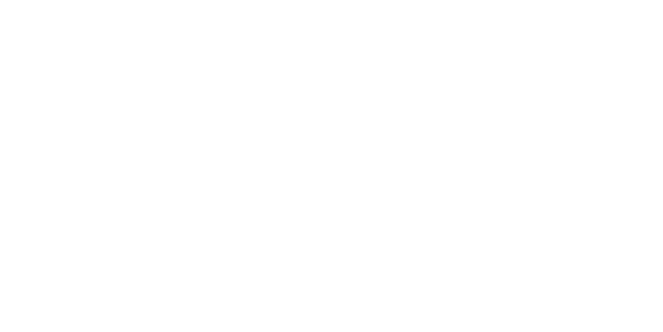
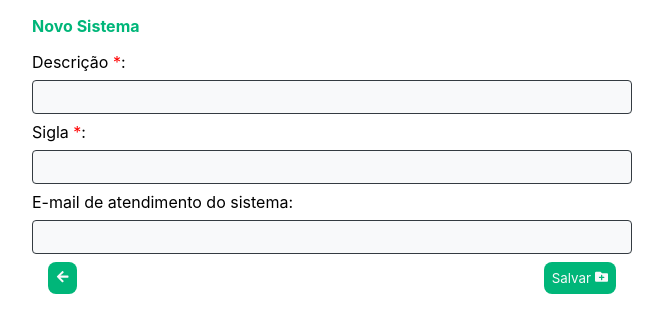
Before and after one commit to fillipim/digital-security-system, a React (Create React App) app: page /createSystem in a window 1280 px wide. Before the commit this address had no page. Shown: the top 332 px of the page, without its empty margins (308-971 px from the left). Built offline with nearby package versions, Linux system fonts and the light colour scheme.

Commit message:
feat: create systems

```diff
--- a/package.json
+++ b/package.json
@@ -12,6 +12,7 @@
     "@types/react": "^18.0.0",
     "@types/react-dom": "^18.0.0",
     "@types/react-router-dom": "^5.3.3",
+    "@types/react-toastify": "^4.1.0",
     "@types/styled-components": "^5.1.26",
     "axios": "0.27.2",
     "react": "^18.2.0",
@@ -20,6 +21,7 @@
     "react-icons": "^4.7.1",
     "react-router-dom": "^6.6.2",
     "react-scripts": "5.0.1",
+    "react-toastify": "^9.1.1",
     "styled-components": "^5.3.6",
     "typescript": "^4.4.2",
     "web-vitals": "^2.1.0",
--- /dev/null
+++ b/src/components/CreateSystemForm/index.tsx
@@ -0,0 +1,61 @@
+import { useForm } from "react-hook-form";
+
+import { Input } from "../Input/input.style";
+import { Text } from "../../styles/typography";
+
+import { FaFolderPlus, FaArrowLeft } from "react-icons/fa";
+import * as S from "../SearchSystemForm/searchSystemForm.style";
+import { yupResolver } from "@hookform/resolvers/yup";
+import { createSystemSchema } from "../../schemas/createSystem.schema";
+import { ICreateSystem } from "../../interfaces";
+import { useNavigate } from "react-router-dom";
+import { useSystemContext } from "../../contexts/SystemContext";
+
+const CreateSystemForm = () => {
+
+    const { createSystem } = useSystemContext()
+
+  const navigate = useNavigate();
+
+  const {
+    register,
+    handleSubmit,
+  } = useForm<ICreateSystem>({
+    resolver: yupResolver(createSystemSchema),
+  });
+
+  return (
+    <S.Form onSubmit={handleSubmit(createSystem)}>
+      <Text tag={2} size="size2">
+        Novo Sistema
+      </Text>
+      <label>
+        Descrição <span>*</span>:
+        <Input type="text" {...register("description")} />
+      </label>
+      <label>
+        Sigla <span>*</span>:
+        <Input type="text" {...register("acronym")} />
+      </label>
+      <label>
+        E-mail de atendimento do sistema:
+        <Input type="text" {...register("systemEmail")} />
+      </label>
+      <S.BoxButtons content="space-between">
+        <button
+          onClick={(e) => {
+            e.preventDefault();
+            navigate("/");
+          }}
+        >
+          <FaArrowLeft />
+        </button>
+        <button>
+          Salvar <FaFolderPlus />
+        </button>
+      </S.BoxButtons>
+    </S.Form>
+  );
+};
+
+export default CreateSystemForm;
--- a/src/components/Input/input.style.ts
+++ b/src/components/Input/input.style.ts
@@ -6,7 +6,7 @@
     border: 1.2px solid ${({theme}) => theme.colors.grey.grey2};
     border-radius: 4px;
     width: 100%;
-    color: ${({theme}) => theme.colors.grey.grey0};
+    color: ${({theme}) => theme.colors.grey.grey4};
     &:focus{
         border: 1.2px solid ${({theme}) => theme.colors.grey.grey4};
         background-color: ${({theme}) => theme.colors.grey.grey1};
--- a/src/components/SearchSystemForm/index.tsx
+++ b/src/components/SearchSystemForm/index.tsx
@@ -8,9 +8,12 @@
 import * as S from "./searchSystemForm.style";
 import { Text } from "../../styles/typography";
 import { FaSearch, FaTrash, FaFolderPlus} from "react-icons/fa";
+import { useNavigate } from "react-router-dom";
 
 const FindSystemForm = () => {
   const { handleSearchData, setSystems } = useSystemContext();
+
+  const navigate = useNavigate()
 
   const {
     register,
@@ -37,7 +40,7 @@
         E-mail de atendimento do sistema:
         <Input type="text" {...register("systemEmail")} />
       </label>
-      <S.BoxButtons>
+      <S.BoxButtons content="end">
         <button>
           Procurar <FaSearch />
         </button>
@@ -50,7 +53,11 @@
           Limpar
           <FaTrash />
         </button>
-        <button>
+        <button
+        onClick={(e) => {
+            e.preventDefault();
+            navigate("/createSystem");
+          }}>
           Novo Sistema <FaFolderPlus />
         </button>
       </S.BoxButtons>
--- a/src/components/SearchSystemForm/searchSystemForm.style.ts
+++ b/src/components/SearchSystemForm/searchSystemForm.style.ts
@@ -10,12 +10,15 @@
     margin-bottom: 1rem;
     color: #00b679;
   }
+  span{
+    color: red;
+  }
 `;
 
-export const BoxButtons = styled.div`
+export const BoxButtons = styled.div<{content: string}>`
   width: 100%;
   display: flex;
-  justify-content: end;
+  justify-content: ${({content}) => content};
   margin-bottom: 1rem;
   button{
     margin: 0 1rem;
--- a/src/contexts/SystemContext.tsx
+++ b/src/contexts/SystemContext.tsx
@@ -1,10 +1,13 @@
 import React, { createContext, useContext, useState, useEffect } from "react";
+import { toast } from "react-toastify";
 import {
+  ICreateSystem,
   ISearchSystem,
   ISystem,
   ISystemContext,
   ISystemContextProps,
 } from "../interfaces";
+import { createSystemSchema } from "../schemas/createSystem.schema";
 import api from "../services/api";
 
 const SystemContext = createContext({} as ISystemContext);
@@ -14,21 +17,35 @@
   const [offset, setOffset] = useState<number | null>(0);
 
   const handleSearchData = async (searchData: ISearchSystem) => {
-
     const response = await api
       .get("/systems", { params: { ...searchData, offset: offset } })
       .then((res) => res.data)
       .catch((err) => err);
 
-      console.log(response);
+    if (response.length === 0) {
+      toast.success(
+        "Nenhum Sistema foi encontrado. Favor revisar os critérios da sua pesquisa"
+      );
+    }
 
     setSystems(response);
   };
 
+  const createSystem = async (data: ICreateSystem) => {
+    await createSystemSchema
+      .validate(data)
+      .catch((err) => toast.error("Dados obrigatórios não informados."));
+
+    try {
+      await api.post("/systems", data);
+      toast.success("Operação realizada com sucesso.");
+    } catch (error) {
+      console.error(error);
+    }
+  };
+
   return (
-    <SystemContext.Provider
-      value={{ systems, setSystems, handleSearchData, }}
-    >
+    <SystemContext.Provider value={{ systems, setSystems, handleSearchData , createSystem}}>
       {children}
     </SystemContext.Provider>
   );
--- a/src/index.tsx
+++ b/src/index.tsx
@@ -1,11 +1,13 @@
 import React from "react";
 import ReactDOM from "react-dom/client";
 import { BrowserRouter } from "react-router-dom";
+import { ToastContainer } from "react-toastify";
 import { ThemeProvider } from "styled-components";
 import SystemProvider from "./contexts/SystemContext";
 import MainRoutes from "./routes";
 import { GlobalStyles } from "./styles/globla";
 import theme from "./styles/theme";
+import "react-toastify/dist/ReactToastify.css";
 
 const root = ReactDOM.createRoot(
   document.getElementById("root") as HTMLElement
@@ -13,6 +15,10 @@
 root.render(
   <React.StrictMode>
     <BrowserRouter>
+    <ToastContainer
+    position="top-center"
+    closeOnClick={true}
+    theme="dark"/>
       <ThemeProvider theme={theme}>
         <SystemProvider>
           <GlobalStyles />
--- /dev/null
+++ b/src/pages/CreateSystem/index.tsx
@@ -0,0 +1,10 @@
+import CreateSystemForm from "../../components/CreateSystemForm";
+import { Main } from "../FindSystem/style";
+
+const CreateSystem = () => (
+  <Main>
+    <CreateSystemForm />
+  </Main>
+);
+
+export default CreateSystem;
--- a/src/routes/index.tsx
+++ b/src/routes/index.tsx
@@ -1,9 +1,11 @@
 import { Route, Routes } from "react-router-dom";
+import CreateSystem from "../pages/CreateSystem";
 import FindSystem from "../pages/FindSystem";
 
 const MainRoutes = () => (
   <Routes>
-    <Route path="/" element={<FindSystem />} />
+    <Route path="/" element={<FindSystem/>} />
+    <Route path="/createSystem" element={<CreateSystem/>}/>
   </Routes>
 );
 
--- /dev/null
+++ b/src/schemas/createSystem.schema.ts
@@ -0,0 +1,8 @@
+import * as yup from "yup";
+import { ICreateSystem } from "../interfaces";
+
+export const createSystemSchema: yup.SchemaOf<ICreateSystem> = yup.object().shape({
+    description: yup.string().max(100).required(),
+    acronym: yup.string().max(100).required(),
+    systemEmail: yup.string().email().max(50).notRequired()
+});
```
Also changed, not shown: src/interfaces/index.ts (+9 -0 lines), 1 other file (tests, documents, lock files or other folders).
